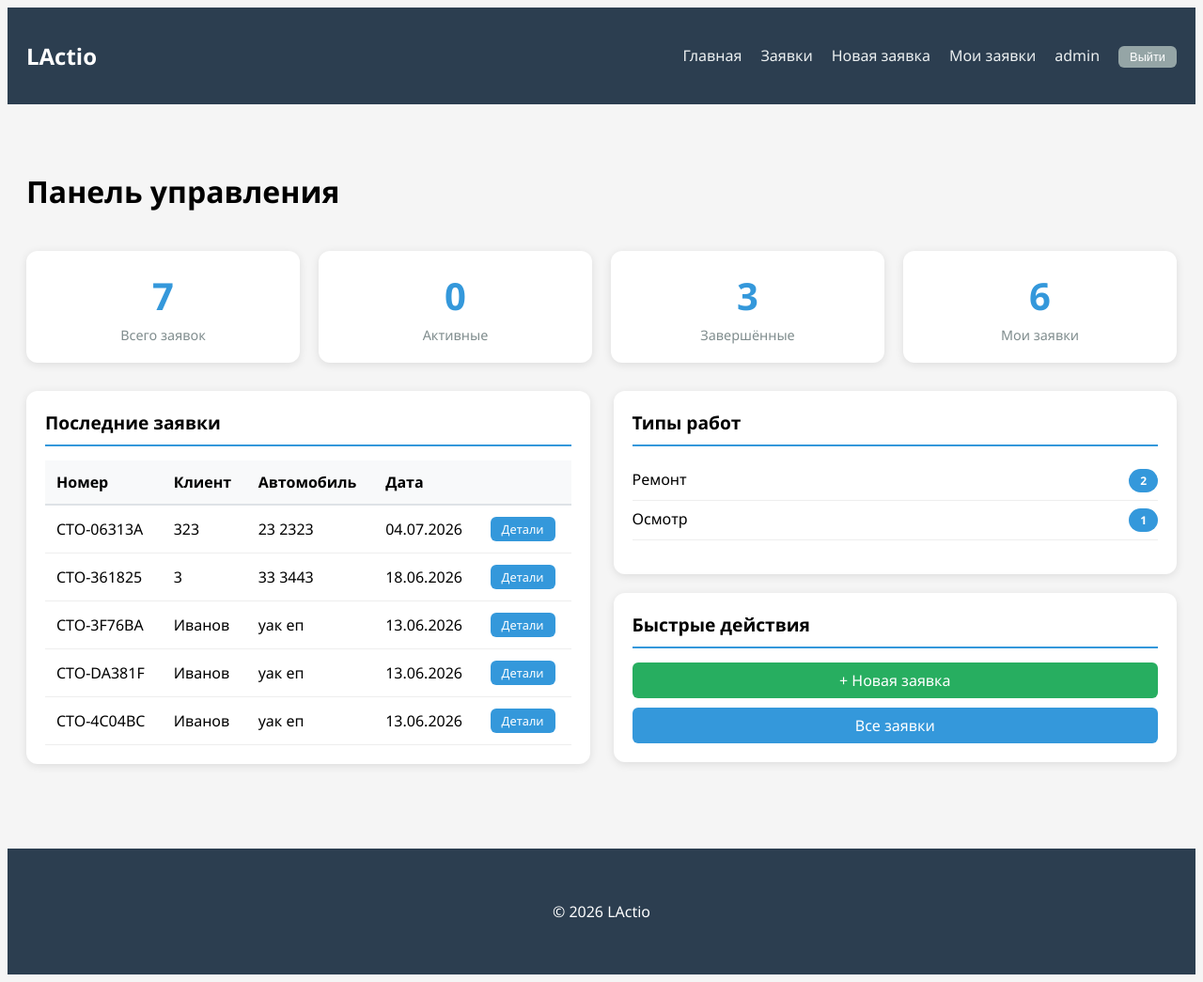
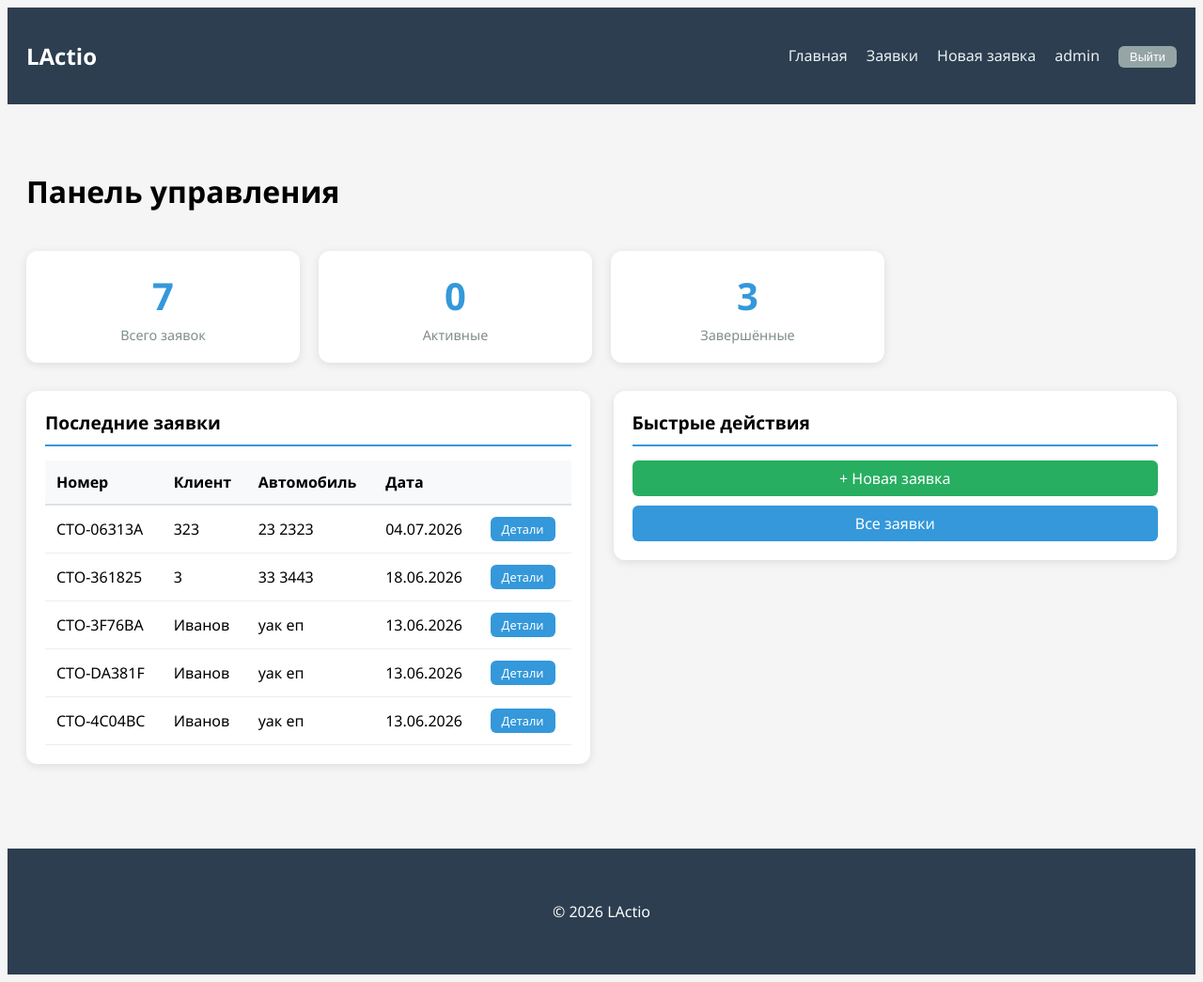
Before and after one commit to kukur1k/LAction, a Django app: page / in a window 1280 px wide. Shown: the whole page at 94% size. Run offline with Django 5.2, Linux system fonts and the light colour scheme; a user stored in the database is signed in; data comes from the database, SQL or seed files in the repository; both versions use the stored data as it was after the commit.

Commit message:
chenge view yourself request on users

```diff
--- a/LActio/service_reception/templates/reception/base.html
+++ b/LActio/service_reception/templates/reception/base.html
@@ -18,7 +18,6 @@
                     <li><a class="navbar_link" href="{% url 'service_reception:request_list' %}">Заявки</a></li>
                     <li><a class="navbar_link" href="{% url 'service_reception:request_create' %}">Новая заявка</a></li>
                     {% if user.is_authenticated %}
-                    <li><a class="navbar_link" href="{% url 'service_reception:my_requests' %}">Мои заявки</a></li>
                     <li><a class="navbar_link" href="#">{{ user.get_full_name|default:user.username }}</a></li>
                     <li>
                         <form method="post" action="{% url 'service_reception:logout' %}" style="display: inline;">
--- a/LActio/service_reception/templates/reception/home.html
+++ b/LActio/service_reception/templates/reception/home.html
@@ -19,10 +19,6 @@
     <div class="stat_card">
         <div class="stat_card_number">{{ total_completed }}</div>
         <div class="stat_card_label">Завершённые</div>
-    </div>
-    <div class="stat_card">
-        <div class="stat_card_number">{{ my_requests_count|default:0 }}</div>
-        <div class="stat_card_label">Мои заявки</div>
     </div>
 </div>
 
@@ -60,21 +56,7 @@
     </div>
 
     <div>
-        <div class="main_card">
-            <div class="main_card_header">Типы работ</div>
-            {% if work_types_stats %}
-            <ul class="list_unstyled">
-                {% for wt in work_types_stats %}
-                <li class="list_item_border">
-                    <span>{{ wt.name }}</span>
-                    <span class="status_badge status_active">{{ wt.count }}</span>
-                </li>
-                {% endfor %}
-            </ul>
-            {% else %}
-            <p class="text_center">Нет данных</p>
-            {% endif %}
-        </div>
+
 
         <div class="main_card">
             <div class="main_card_header">Быстрые действия</div>
--- a/LActio/service_reception/templates/reception/request_list.html
+++ b/LActio/service_reception/templates/reception/request_list.html
@@ -59,7 +59,9 @@
                 <th class="data_table_header">Гос номер</th>
                 <th class="data_table_header">Дата</th>
                 <th class="data_table_header">Статус</th>
-                <th class="data_table_header">Приёмщик</th>
+                {% if is_admin %}
+                    <th class="data_table_header">Приёмщик</th>
+                {% endif %}
                 <th class="data_table_header"></th>
             </tr>
         </thead>
--- a/LActio/service_reception/views.py
+++ b/LActio/service_reception/views.py
@@ -16,15 +16,32 @@ from .models import RepairRequest, WorkType, DamageMarker, CarView, DamageType,
 def home(request):
     """Главная страница с дашбордом"""
 
-    total_requests = RepairRequest.objects.count()
-    total_active = RepairRequest.objects.filter(status='active').count()
-    total_completed = RepairRequest.objects.filter(status='completed').count()
+    if not request.user.is_authenticated:
+        return render(request, 'reception/home.html', {
+            'total_requests': 0,
+            'total_active': 0,
+            'total_completed': 0,
+            'recent_requests': [],
+            'work_types_stats': [],
+        })
 
-    recent_requests = RepairRequest.objects.all().order_by('-reception_date')[:5]
+    # Проверка - админ ли пользователь
+    if request.user.is_staff:
+        # Админ видит все заявки
+        requests_list = RepairRequest.objects.all()
+    else:
+        # Обычный пользователь видит только свои заявки
+        requests_list = RepairRequest.objects.filter(receptionist=request.user)
 
+    total_requests = requests_list.count()
+    total_active = requests_list.filter(status='active').count()
+    total_completed = requests_list.filter(status='completed').count()
+    recent_requests = requests_list.order_by('-reception_date')[:5]
+
+    # Статистика по типам работ
     work_types_stats = []
     for wt in WorkType.objects.all():
-        count = RepairRequest.objects.filter(work_types=wt).count()
+        count = requests_list.filter(work_types=wt).count()
         if count > 0:
             work_types_stats.append({'name': wt.name, 'count': count})
 
@@ -34,22 +51,24 @@ def home(request):
         'total_completed': total_completed,
         'recent_requests': recent_requests,
         'work_types_stats': work_types_stats,
+        'is_admin': request.user.is_staff,
     }
 
-    if request.user.is_authenticated:
-        context['my_requests_count'] = RepairRequest.objects.filter(receptionist=request.user).count()
-        context['my_active_count'] = RepairRequest.objects.filter(receptionist=request.user, status='active').count()
-
     return render(request, 'reception/home.html', context)
-
-
-# ========================================Заявки================================
 
 
 def request_list(request):
     """Список заявок с поиском"""
 
-    requests_list = RepairRequest.objects.select_related('receptionist').all().order_by('-reception_date', '-reception_time')
+    if not request.user.is_authenticated:
+        return redirect('service_reception:login')
+
+    # Проверка - админ ли пользователь
+    if request.user.is_staff:
+        requests_list = RepairRequest.objects.select_related('receptionist').all().order_by('-reception_date', '-reception_time')
+    else:
+        requests_list = RepairRequest.objects.filter(receptionist=request.user).select_related('receptionist').order_by('-reception_date', '-reception_time')
+
     form = RepairRequestSearchForm(request.GET)
 
     if form.is_valid():
@@ -91,7 +110,8 @@ def request_list(request):
         if car_model:
             requests_list = requests_list.filter(car_model__icontains=car_model)
 
-        if receptionist_name:
+        if receptionist_name and request.user.is_staff:
+            # Только админ может искать по приёмщику
             requests_list = requests_list.filter(
                 Q(receptionist__first_name__icontains=receptionist_name) |
                 Q(receptionist__last_name__icontains=receptionist_name)
@@ -100,6 +120,7 @@ def request_list(request):
     context = {
         'requests_list': requests_list,
         'form': form,
+        'is_admin': request.user.is_staff,
     }
     return render(request, 'reception/request_list.html', context)
 
```
Also changed, not shown: LActio/db.sqlite3, LActio/media/dashboard/ReLoadAlbum.png (added).
